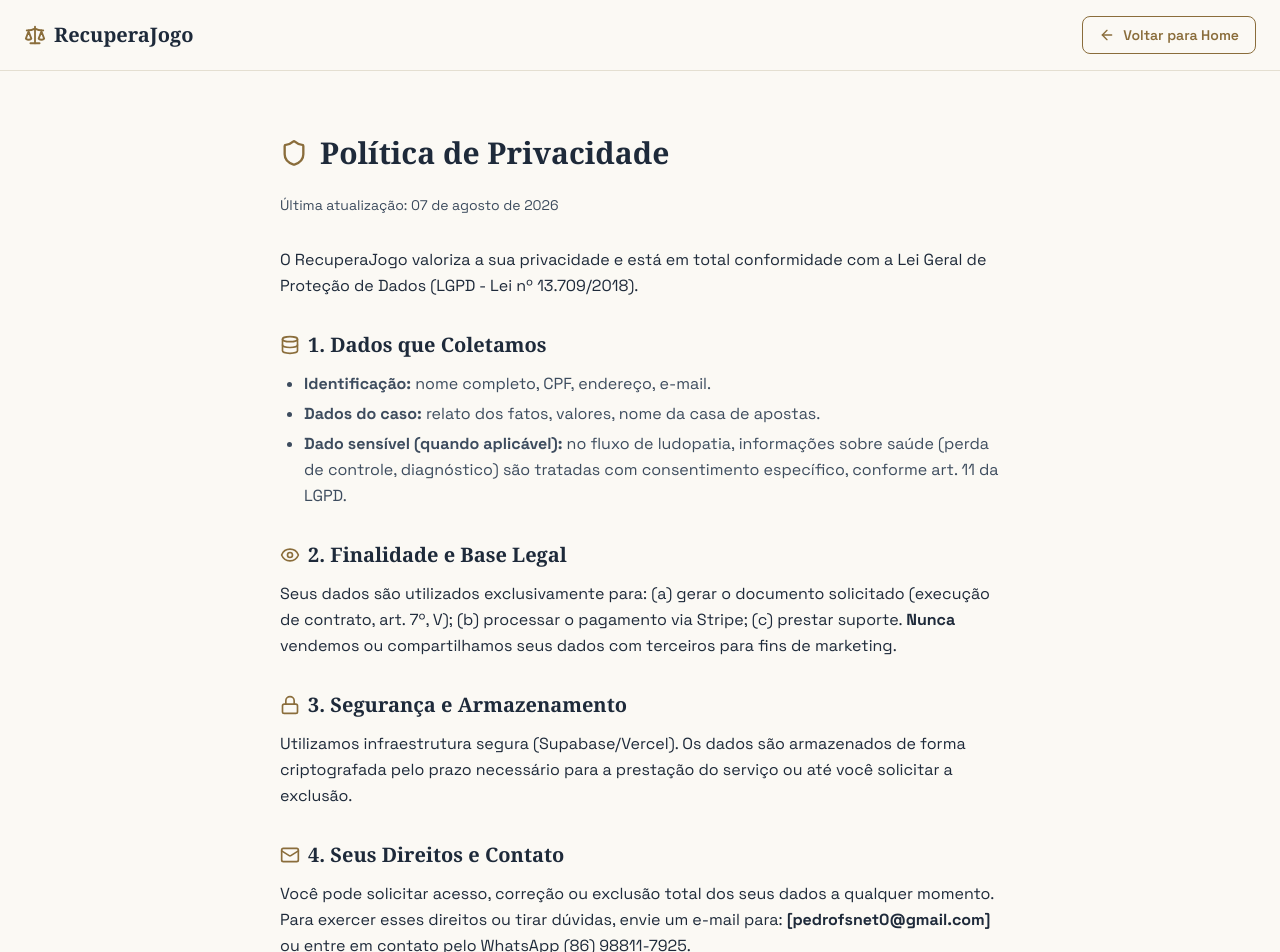
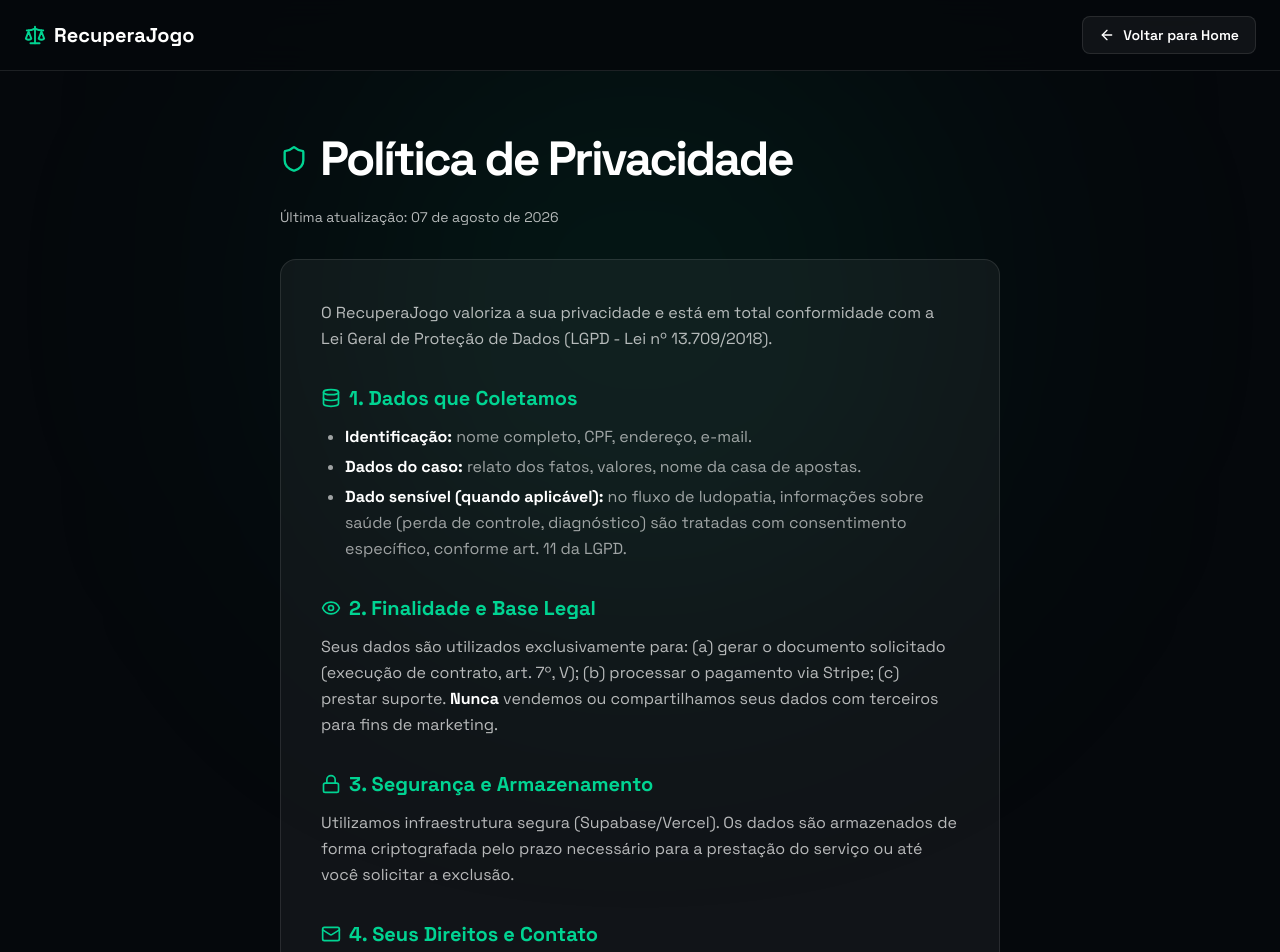
Before and after one commit to pedrofsneto33/EBookall, a Next.js app: page /politica-privacidade in a window 1280 px wide. Shown: the top 952 px of the page. Built offline with nearby package versions, Linux system fonts and the light colour scheme; no server answers.

Commit message:
fix(ui): padroniza politica de privacidade e guia com dark premium

```diff
--- a/app/guia/page.tsx
+++ b/app/guia/page.tsx
@@ -3,41 +3,42 @@ import { BookOpen, ArrowRight, AlertTriangle } from "lucide-react";
 import CapturaLead from "../components/CapturaLead";
 import { LIMITE_JUS_POSTULANDI, formatarMoeda } from "../lib/config";
 
-const INK = "#0F1C2E";
-const INK_SOFT = "#4A5B6E";
-const PAPER = "#FAF8F4";
-const PAPER_LINE = "#E6E1D6";
-const SEAL = "#1B6B4A";
-const AMBER_BG = "#FBF1DD";
-const AMBER_BORDER = "#D8B368";
-
 export default function GuiaPage() {
   return (
-    <div className="min-h-screen w-full" style={{ backgroundColor: PAPER }}>
-      <header className="border-b px-6 py-4 flex items-center justify-between" style={{ backgroundColor: PAPER, borderColor: PAPER_LINE }}>
+    <div className="min-h-screen w-full bg-[#05080C] text-white relative overflow-hidden">
+      <div className="pointer-events-none absolute top-0 left-1/2 -translate-x-1/2 w-[600px] h-[600px] bg-emerald-500/10 blur-[150px] rounded-full" />
+
+      <header className="border-b px-6 py-4 flex items-center justify-between bg-[#05080C]/90 backdrop-blur-lg border-white/10">
         <Link href="/" className="flex items-center gap-2.5">
-          <div className="w-9 h-9 rounded-lg flex items-center justify-center text-white text-xs font-bold" style={{ backgroundColor: SEAL }}>RJ</div>
-          <span className="text-[15px] font-semibold" style={{ color: INK }}>RecuperaJogo</span>
+          <div className="w-9 h-9 rounded-lg flex items-center justify-center text-white text-xs font-bold bg-emerald-500">
+            RJ
+          </div>
+          <span className="text-[15px] font-semibold text-white">RecuperaJogo</span>
         </Link>
-        <Link href="/" className="text-sm font-medium hover:underline" style={{ color: INK_SOFT }}>← Voltar</Link>
+        <Link
+          href="/"
+          className="text-sm font-medium hover:underline text-white/70 hover:text-white"
+        >
+          ← Voltar
+        </Link>
       </header>
 
-      <main className="max-w-3xl mx-auto px-6 py-12">
+      <main className="max-w-3xl mx-auto px-6 py-12 relative z-10">
         <div className="text-center mb-10">
-          <div className="inline-flex items-center gap-2 px-3 py-1 rounded-full text-xs font-semibold mb-4" style={{ backgroundColor: AMBER_BG, color: "#5C4A22", border: `1px solid ${AMBER_BORDER}` }}>
+          <div className="inline-flex items-center gap-2 px-3 py-1 rounded-full text-xs font-semibold mb-4 bg-emerald-500/10 text-emerald-400 border border-emerald-500/20">
             <BookOpen size={14} /> Guia gratuito
           </div>
-          <h1 className="text-3xl md:text-4xl font-bold mb-4 tracking-tight" style={{ color: INK }}>
+          <h1 className="text-3xl md:text-5xl font-black tracking-tighter mb-4 text-white">
             Recuperei meu dinheiro das bets sozinho — e você também pode
           </h1>
-          <p className="text-lg" style={{ color: INK_SOFT }}>
+          <p className="text-lg text-white/70">
             Guia prático do Juizado Especial: fatos, provas e jus postulandi. Sem milagre.
           </p>
         </div>
 
-        <div className="flex gap-3 items-start rounded-xl border px-4 py-3 mb-8" style={{ backgroundColor: AMBER_BG, borderColor: AMBER_BORDER }}>
-          <AlertTriangle size={18} className="shrink-0 mt-0.5" style={{ color: SEAL }} />
-          <p className="text-sm leading-relaxed" style={{ color: "#5C4A22" }}>
+        <div className="flex gap-3 items-start rounded-xl border px-4 py-3 mb-8 bg-amber-500/10 border-amber-500/20">
+          <AlertTriangle size={18} className="shrink-0 mt-0.5 text-amber-400" />
+          <p className="text-sm leading-relaxed text-amber-200">
             <strong>Aviso:</strong> material educativo. Não é assessoria jurídica. Quem revisa e protocola é você.
           </p>
         </div>
@@ -56,24 +57,24 @@ export default function GuiaPage() {
           <Capitulo n="6" titulo="Protocolar e o que esperar" texto="PJe/e-Proc ou presencial. Guarde cópias. Haverá conciliação. Prazos são curtos. Sem garantia de vitória — prova e organização fazem diferença." />
           <Capitulo n="7" titulo="Mais que o dinheiro" texto="Autoexclusão em gov.br/autoexclusaoapostas. CAPS e UBS são gratuitos. O RecuperaJogo formata a petição com os argumentos — você revisa, assina e protocola." />
 
-          <div className="rounded-2xl border-2 p-8 text-center mt-12" style={{ borderColor: SEAL, backgroundColor: "#FFF" }}>
-            <h2 className="text-2xl font-bold mb-4" style={{ color: INK }}>Pronto para montar a petição?</h2>
-            <div className="max-w-md mx-auto mb-6 p-4 rounded-xl text-left text-sm" style={{ backgroundColor: AMBER_BG, border: `1px solid ${AMBER_BORDER}`, color: "#5C4A22" }}>
-              <p className="mb-2"><strong>Comparação:</strong></p>
+          <div className="rounded-2xl border p-8 text-center mt-12 bg-white/5 border-emerald-500/30">
+            <h2 className="text-2xl font-bold mb-4 text-white">Pronto para montar a petição?</h2>
+            <div className="max-w-md mx-auto mb-6 p-4 rounded-xl text-left text-sm bg-white/5 border border-white/10 text-white/70">
+              <p className="mb-2"><strong className="text-white">Comparação:</strong></p>
               <p className="mb-1">Advogado por êxito: 20–40% do recuperado.</p>
-              <p>RecuperaJogo: <strong>R$ 137</strong> uma vez. Você fica com 100% do que recuperar.</p>
+              <p>RecuperaJogo: <strong className="text-white">R$ 137</strong> uma vez. Você fica com 100% do que recuperar.</p>
             </div>
-            <a href="/login" className="inline-flex items-center gap-2 text-[15px] font-semibold px-8 py-3.5 rounded-xl text-white" style={{ backgroundColor: SEAL }}>
+            <a href="/login" className="inline-flex items-center gap-2 text-[15px] font-semibold px-8 py-3.5 rounded-xl text-white bg-emerald-500 hover:bg-emerald-600 transition-colors">
               Gerar minha petição · R$ 137 <ArrowRight size={18} />
             </a>
-            <p className="text-xs mt-3" style={{ color: INK_SOFT }}>3 petições · Garantia 7 dias · Stripe</p>
+            <p className="text-xs mt-3 text-white/60">3 petições · Garantia 7 dias · Stripe</p>
           </div>
         </div>
       </main>
 
-      <footer className="border-t py-8 px-6 text-center" style={{ backgroundColor: PAPER, borderColor: PAPER_LINE }}>
-        <Link href="/politica-privacidade" className="text-xs hover:underline" style={{ color: INK_SOFT }}>Política de Privacidade</Link>
-        <p className="text-xs mt-2" style={{ color: INK_SOFT }}>© {new Date().getFullYear()} Primex Sistemas · RecuperaJogo</p>
+      <footer className="border-t py-8 px-6 text-center bg-[#05080C] border-white/10">
+        <Link href="/politica-privacidade" className="text-xs hover:underline text-white/60 hover:text-white">Política de Privacidade</Link>
+        <p className="text-xs mt-2 text-white/60">© {new Date().getFullYear()} Primex Sistemas · RecuperaJogo</p>
       </footer>
     </div>
   );
@@ -81,12 +82,12 @@ export default function GuiaPage() {
 
 function Capitulo({ n, titulo, texto }: { n: string; titulo: string; texto: string }) {
   return (
-    <div className="rounded-xl border p-6" style={{ backgroundColor: "#FFF", borderColor: PAPER_LINE }}>
+    <div className="rounded-xl border p-6 bg-white/5 border-white/10">
       <div className="flex items-center gap-3 mb-3">
-        <div className="w-8 h-8 rounded-full flex items-center justify-center text-sm font-bold text-white" style={{ backgroundColor: SEAL }}>{n}</div>
-        <h3 className="text-lg font-bold" style={{ color: INK }}>{titulo}</h3>
+        <div className="w-8 h-8 rounded-full flex items-center justify-center text-sm font-bold text-white bg-emerald-500">{n}</div>
+        <h3 className="text-lg font-bold text-emerald-400">{titulo}</h3>
       </div>
-      <p className="text-sm leading-relaxed" style={{ color: INK_SOFT }}>{texto}</p>
+      <p className="text-sm leading-relaxed text-white/70">{texto}</p>
     </div>
   );
 }
--- a/app/politica-privacidade/page.tsx
+++ b/app/politica-privacidade/page.tsx
@@ -1,63 +1,109 @@
 import Link from "next/link";
 import { Scale, ArrowLeft, Shield, Database, Eye, Lock, Mail } from "lucide-react";
 
-const INK = "#1E2A3A";
-const INK_SOFT = "#3D4C5E";
-const PAPER = "#FBF9F4";
-const PAPER_LINE = "#E4DFD1";
-const SEAL = "#8A6D3B";
-
 export default function PrivacidadePage() {
   return (
-    <div className="min-h-screen w-full" style={{ backgroundColor: PAPER }}>
-      <header className="border-b px-6 py-4 flex items-center justify-between" style={{ backgroundColor: PAPER, borderColor: PAPER_LINE }}>
+    <div className="min-h-screen w-full bg-[#05080C] text-white relative overflow-hidden">
+      <div className="pointer-events-none absolute top-0 left-1/2 -translate-x-1/2 w-[600px] h-[600px] bg-emerald-500/10 blur-[150px] rounded-full" />
+
+      <header className="border-b px-6 py-4 flex items-center justify-between bg-[#05080C]/90 backdrop-blur-lg border-white/10">
         <div className="flex items-center gap-2">
-          <Scale size={22} style={{ color: SEAL }} />
-          <span className="text-xl font-bold" style={{ color: INK, fontFamily: "Georgia, serif" }}>RecuperaJogo</span>
+          <Scale size={22} className="text-emerald-400" />
+          <span className="text-xl font-bold text-white">RecuperaJogo</span>
         </div>
-        <Link href="/" className="inline-flex items-center gap-2 text-sm font-semibold px-4 py-2 rounded-lg border transition-colors hover:bg-[#EFEADE]" style={{ borderColor: SEAL, color: SEAL }}>
+        <Link
+          href="/"
+          className="inline-flex items-center gap-2 text-sm font-semibold px-4 py-2 rounded-lg border transition-colors bg-white/5 border-white/10 text-white hover:bg-white/10"
+        >
           <ArrowLeft size={16} /> Voltar para Home
         </Link>
       </header>
 
-      <main className="max-w-3xl mx-auto px-6 py-16">
+      <main className="max-w-3xl mx-auto px-6 py-16 relative z-10">
         <div className="flex items-center gap-3 mb-6">
-          <Shield size={28} style={{ color: SEAL }} />
-          <h1 className="text-3xl font-bold" style={{ color: INK, fontFamily: "Georgia, serif" }}>Política de Privacidade</h1>
+          <Shield size={28} className="text-emerald-400" />
+          <h1 className="text-3xl md:text-5xl font-black tracking-tighter text-white">
+            Política de Privacidade
+          </h1>
         </div>
-        <p className="text-sm mb-8" style={{ color: INK_SOFT }}>Última atualização: 07 de agosto de 2026</p>
+        <p className="text-sm mb-8 text-white/70">Última atualização: 07 de agosto de 2026</p>
 
-        <div className="space-y-8 text-base leading-relaxed" style={{ color: INK }}>
-          <p>O RecuperaJogo valoriza a sua privacidade e está em total conformidade com a Lei Geral de Proteção de Dados (LGPD - Lei nº 13.709/2018).</p>
+        <div className="bg-white/5 border border-white/10 rounded-2xl p-6 md:p-10">
+          <div className="space-y-8 text-base leading-relaxed text-white/70">
+            <p>
+              O RecuperaJogo valoriza a sua privacidade e está em total conformidade com a Lei Geral
+              de Proteção de Dados (LGPD - Lei nº 13.709/2018).
+            </p>
 
             <div>
-            <h2 className="text-xl font-bold mb-3 flex items-center gap-2" style={{ color: INK, fontFamily: "Georgia, serif" }}><Database size={20} style={{ color: SEAL }} /> 1. Dados que Coletamos</h2>
-            <ul className="list-disc pl-6 space-y-1" style={{ color: INK_SOFT }}>
-              <li><strong>Identificação:</strong> nome completo, CPF, endereço, e-mail.</li>
-              <li><strong>Dados do caso:</strong> relato dos fatos, valores, nome da casa de apostas.</li>
-              <li><strong>Dado sensível (quando aplicável):</strong> no fluxo de ludopatia, informações sobre saúde (perda de controle, diagnóstico) são tratadas com consentimento específico, conforme art. 11 da LGPD.</li>
+              <h2 className="text-xl font-bold mb-3 flex items-center gap-2 text-emerald-400">
+                <Database size={20} className="text-emerald-400" /> 1. Dados que Coletamos
+              </h2>
+              <ul className="list-disc pl-6 space-y-1 text-white/60">
+                <li>
+                  <strong className="text-white">Identificação:</strong> nome completo, CPF, endereço,
+                  e-mail.
+                </li>
+                <li>
+                  <strong className="text-white">Dados do caso:</strong> relato dos fatos, valores, nome
+                  da casa de apostas.
+                </li>
+                <li>
+                  <strong className="text-white">Dado sensível (quando aplicável):</strong> no fluxo de
+                  ludopatia, informações sobre saúde (perda de controle, diagnóstico) são tratadas com
+                  consentimento específico, conforme art. 11 da LGPD.
+                </li>
               </ul>
             </div>
 
             <div>
-            <h2 className="text-xl font-bold mb-3 flex items-center gap-2" style={{ color: INK, fontFamily: "Georgia, serif" }}><Eye size={20} style={{ color: SEAL }} /> 2. Finalidade e Base Legal</h2>
-            <p>Seus dados são utilizados exclusivamente para: (a) gerar o documento solicitado (execução de contrato, art. 7º, V); (b) processar o pagamento via Stripe; (c) prestar suporte. <strong>Nunca</strong> vendemos ou compartilhamos seus dados com terceiros para fins de marketing.</p>
+              <h2 className="text-xl font-bold mb-3 flex items-center gap-2 text-emerald-400">
+                <Eye size={20} className="text-emerald-400" /> 2. Finalidade e Base Legal
+              </h2>
+              <p>
+                Seus dados são utilizados exclusivamente para: (a) gerar o documento solicitado
+                (execução de contrato, art. 7º, V); (b) processar o pagamento via Stripe; (c) prestar
+                suporte. <strong className="text-white">Nunca</strong> vendemos ou compartilhamos seus
+                dados com terceiros para fins de marketing.
+              </p>
             </div>
 
             <div>
-            <h2 className="text-xl font-bold mb-3 flex items-center gap-2" style={{ color: INK, fontFamily: "Georgia, serif" }}><Lock size={20} style={{ color: SEAL }} /> 3. Segurança e Armazenamento</h2>
-            <p>Utilizamos infraestrutura segura (Supabase/Vercel). Os dados são armazenados de forma criptografada pelo prazo necessário para a prestação do serviço ou até você solicitar a exclusão.</p>
+              <h2 className="text-xl font-bold mb-3 flex items-center gap-2 text-emerald-400">
+                <Lock size={20} className="text-emerald-400" /> 3. Segurança e Armazenamento
+              </h2>
+              <p>
+                Utilizamos infraestrutura segura (Supabase/Vercel). Os dados são armazenados de forma
+                criptografada pelo prazo necessário para a prestação do serviço ou até você solicitar a
+                exclusão.
+              </p>
             </div>
 
             <div>
-            <h2 className="text-xl font-bold mb-3 flex items-center gap-2" style={{ color: INK, fontFamily: "Georgia, serif" }}><Mail size={20} style={{ color: SEAL }} /> 4. Seus Direitos e Contato</h2>
-            <p>Você pode solicitar acesso, correção ou exclusão total dos seus dados a qualquer momento. Para exercer esses direitos ou tirar dúvidas, envie um e-mail para: <strong>[pedrofsnet0@gmail.com]</strong> ou entre em contato pelo WhatsApp (86) 98811-7925.</p>
+              <h2 className="text-xl font-bold mb-3 flex items-center gap-2 text-emerald-400">
+                <Mail size={20} className="text-emerald-400" /> 4. Seus Direitos e Contato
+              </h2>
+              <p>
+                Você pode solicitar acesso, correção ou exclusão total dos seus dados a qualquer momento.
+                Para exercer esses direitos ou tirar dúvidas, envie um e-mail para:{" "}
+                <strong className="text-white">[pedrofsnet0@gmail.com]</strong> ou entre em contato pelo
+                WhatsApp (86) 98811-7925.
+              </p>
             </div>
+          </div>
+        </div>
+
+        <div className="mt-12 pt-8 border-t border-white/10">
+          <Link href="/" className="text-emerald-400 hover:underline text-sm">
+            ← Voltar para a página inicial
+          </Link>
         </div>
       </main>
 
-      <footer className="border-t py-8 px-6 text-center" style={{ backgroundColor: PAPER, borderColor: PAPER_LINE }}>
-        <p className="text-xs" style={{ color: INK_SOFT }}>© {new Date().getFullYear()} RecuperaJogo. Todos os direitos reservados.</p>
+      <footer className="border-t py-8 px-6 text-center border-white/10">
+        <p className="text-xs text-white/60">
+          © {new Date().getFullYear()} RecuperaJogo. Todos os direitos reservados.
+        </p>
       </footer>
     </div>
   );
```
Lines whose indentation alone changed are shown as unchanged.
